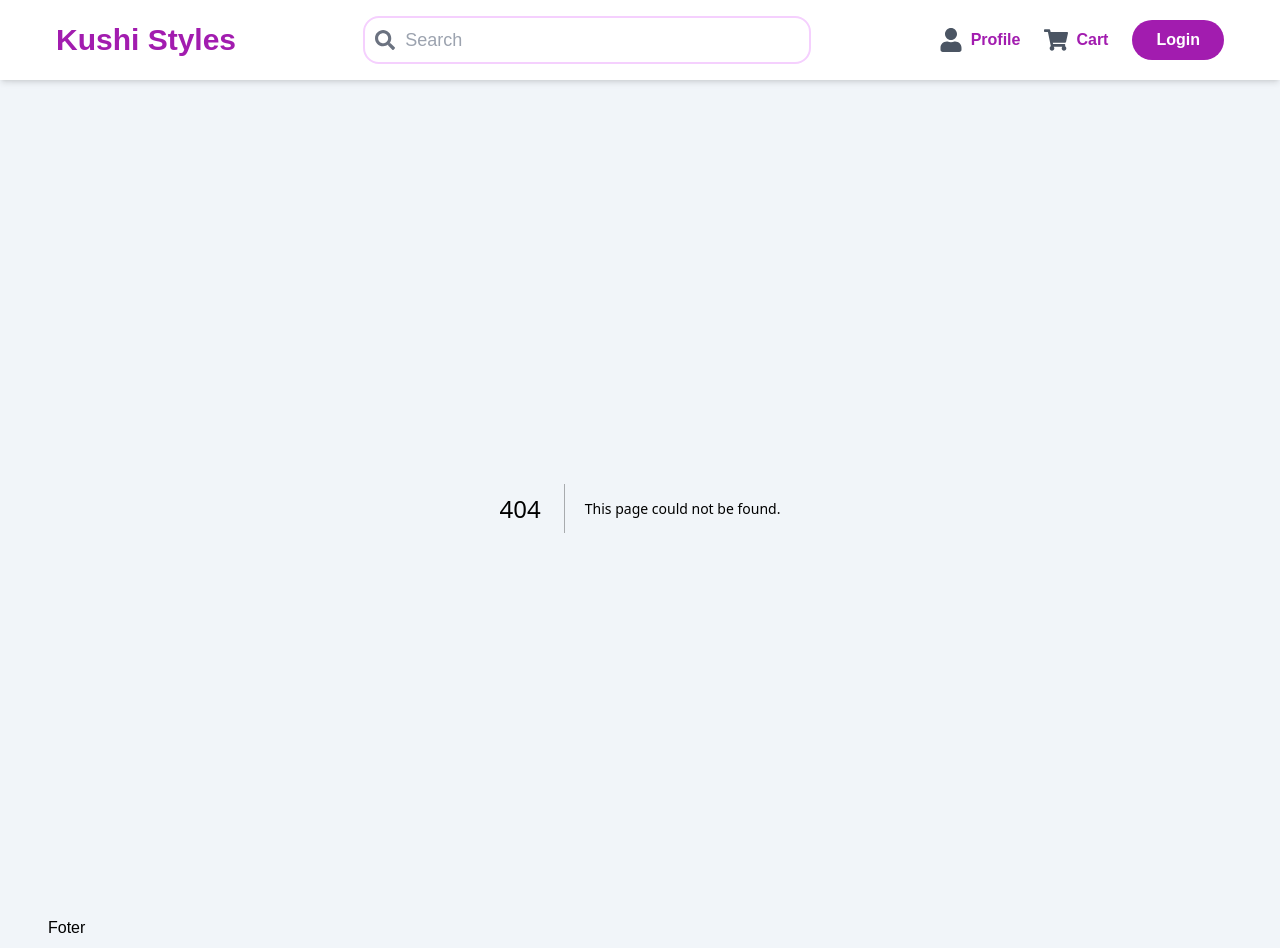
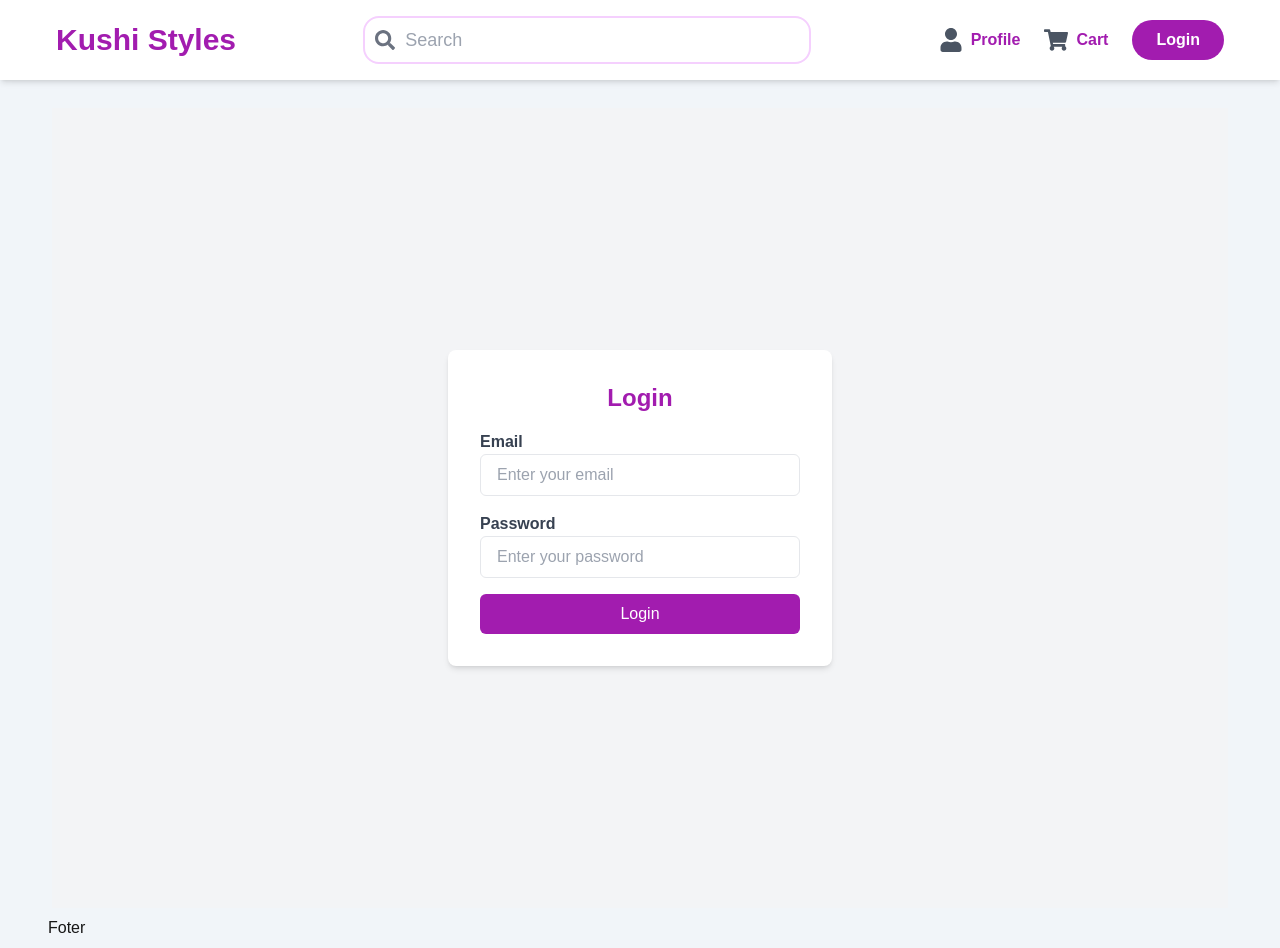
Before and after one commit to MonikaDevHJ/Kushi_Styles, a Next.js app: page /NavbarComp/Login in a window 1280 px wide. Before the commit this address had no page. Built offline with nearby package versions, Linux system fonts and the light colour scheme.

Commit message:
making login page

```diff
--- a/src/components/Navbar.tsx
+++ b/src/components/Navbar.tsx
@@ -1,36 +1,31 @@
 import React, { useState } from "react";
 import Link from "next/link";
-
-import {
-  FaSearch,
-  FaUser,
-  FaShoppingCart,
-  FaBars,
-  FaTimes
-} from "react-icons/fa";
+import { useRouter } from "next/router";
+import { FaSearch, FaUser, FaShoppingCart, FaBars, FaTimes } from "react-icons/fa";
+import Login from "../pages/NavbarComp/Login"
 
 const Navbar = () => {
   const [isOpen, setIsOpen] = useState(false);
+  const router = useRouter();
+
+  const handleLogin = () => {
+    router.push("/Login"); // Navigate to the login page
+  };
 
   return (
     <div className="w-full fixed top-0 left-0 bg-white shadow-md z-50 h-[70px] sm:h-[80px] flex items-center">
       <div className="flex items-center justify-between w-full px-4 md:px-12 lg:px-14">
-        {/* Left Side (Logo) */}
+        {/* Logo */}
         <div className="text-2xl md:text-3xl font-bold text-fuchsia-700">
-          <Link href="/" className="no-underline text-fuchsia-700">
-            Kushi Styles
-          </Link>
+          <Link href="/" className="no-underline text-fuchsia-700">Kushi Styles</Link>
         </div>
 
-        {/* Search Bar (Hidden on small screens) */}
+        {/* Search Bar */}
         <div className="hidden sm:flex justify-center">
           <div className="flex relative items-center w-80 md:w-96 lg:w-[28rem]">
             <FaSearch className="text-gray-500 text-xl absolute left-3 top-1/2 -translate-y-1/2" />
-            <input
-              type="text"
-              placeholder="Search"
-              className="pl-10 pr-4 py-2 w-full focus:outline-none border-2 border-fuchsia-200 hover:border-fuchsia-300 focus:border-fuchsia-300 hover:bg-fuchsia-100 focus:bg-fuchsia-200 text-lg rounded-2xl transition duration-300"
-            />
+            <input type="text" placeholder="Search"
+              className="pl-10 pr-4 py-2 w-full focus:outline-none border-2 border-fuchsia-200 hover:border-fuchsia-300 focus:border-fuchsia-300 hover:bg-fuchsia-100 focus:bg-fuchsia-200 text-lg rounded-2xl transition duration-300" />
           </div>
         </div>
 
@@ -38,28 +33,22 @@ const Navbar = () => {
         <div className="hidden sm:flex items-center gap-6">
           <div className="flex items-center gap-2">
             <FaUser className="text-2xl text-gray-600 cursor-pointer" />
-            <p className="hidden sm:block font-semibold text-fuchsia-700">
-              Profile
-            </p>
+            <p className="hidden sm:block font-semibold text-fuchsia-700">Profile</p>
           </div>
-
           <div className="flex items-center gap-2">
             <FaShoppingCart className="text-2xl text-gray-600 cursor-pointer" />
-            <p className="hidden sm:block font-semibold text-fuchsia-700">
-              Cart
-            </p>
+            <p className="hidden sm:block font-semibold text-fuchsia-700">Cart</p>
           </div>
-
-          <button className="px-6 py-2 bg-fuchsia-700 text-white font-semibold rounded-full hover:bg-fuchsia-600 transition duration-300">
+          {/* Updated Login Button */}
+          <button
+            onClick={handleLogin}
+            className="px-6 py-2 bg-fuchsia-700 text-white font-semibold rounded-full hover:bg-fuchsia-600 transition duration-300">
             Login
           </button>
         </div>
 
         {/* Mobile Menu Button */}
-        <button
-          className="sm:hidden text-2xl text-fuchsia-700"
-          onClick={() => setIsOpen(!isOpen)}
-        >
+        <button className="sm:hidden text-2xl text-fuchsia-700" onClick={() => setIsOpen(!isOpen)}>
           {isOpen ? <FaTimes /> : <FaBars />}
         </button>
       </div>
@@ -71,13 +60,14 @@ const Navbar = () => {
             <FaUser className="text-2xl text-gray-600" />
             <p className="font-semibold text-fuchsia-700">Profile</p>
           </div>
-
           <div className="flex items-center gap-2 py-2">
             <FaShoppingCart className="text-2xl text-gray-600" />
             <p className="font-semibold text-fuchsia-700">Cart</p>
           </div>
-
-          <button className="px-6 py-2 bg-fuchsia-700 text-white font-semibold rounded-full hover:bg-fuchsia-600 transition duration-300">
+          {/* Updated Mobile Login Button */}
+          <button
+            onClick={handleLogin}
+            className="px-6 py-2 bg-fuchsia-700 text-white font-semibold rounded-full hover:bg-fuchsia-600 transition duration-300">
             Login
           </button>
         </div>
--- /dev/null
+++ b/src/pages/NavbarComp/Login.tsx
@@ -0,0 +1,26 @@
+import React from "react";
+
+const Login = () => {
+  return (
+    <div className="flex items-center justify-center h-screen bg-gray-100">
+      <div className="bg-white p-8 shadow-md rounded-lg w-96">
+        <h2 className="text-2xl font-bold text-center text-fuchsia-700 mb-4">Login</h2>
+        <form>
+          <div className="mb-4">
+            <label className="block text-gray-700 font-semibold">Email</label>
+            <input type="email" className="w-full px-4 py-2 border rounded-md focus:outline-none focus:ring-2 focus:ring-fuchsia-500" placeholder="Enter your email" />
+          </div>
+          <div className="mb-4">
+            <label className="block text-gray-700 font-semibold">Password</label>
+            <input type="password" className="w-full px-4 py-2 border rounded-md focus:outline-none focus:ring-2 focus:ring-fuchsia-500" placeholder="Enter your password" />
+          </div>
+          <button type="submit" className="w-full bg-fuchsia-700 text-white py-2 rounded-md hover:bg-fuchsia-600 transition duration-300">
+            Login
+          </button>
+        </form>
+      </div>
+    </div>
+  );
+};
+
+export default Login;
```
